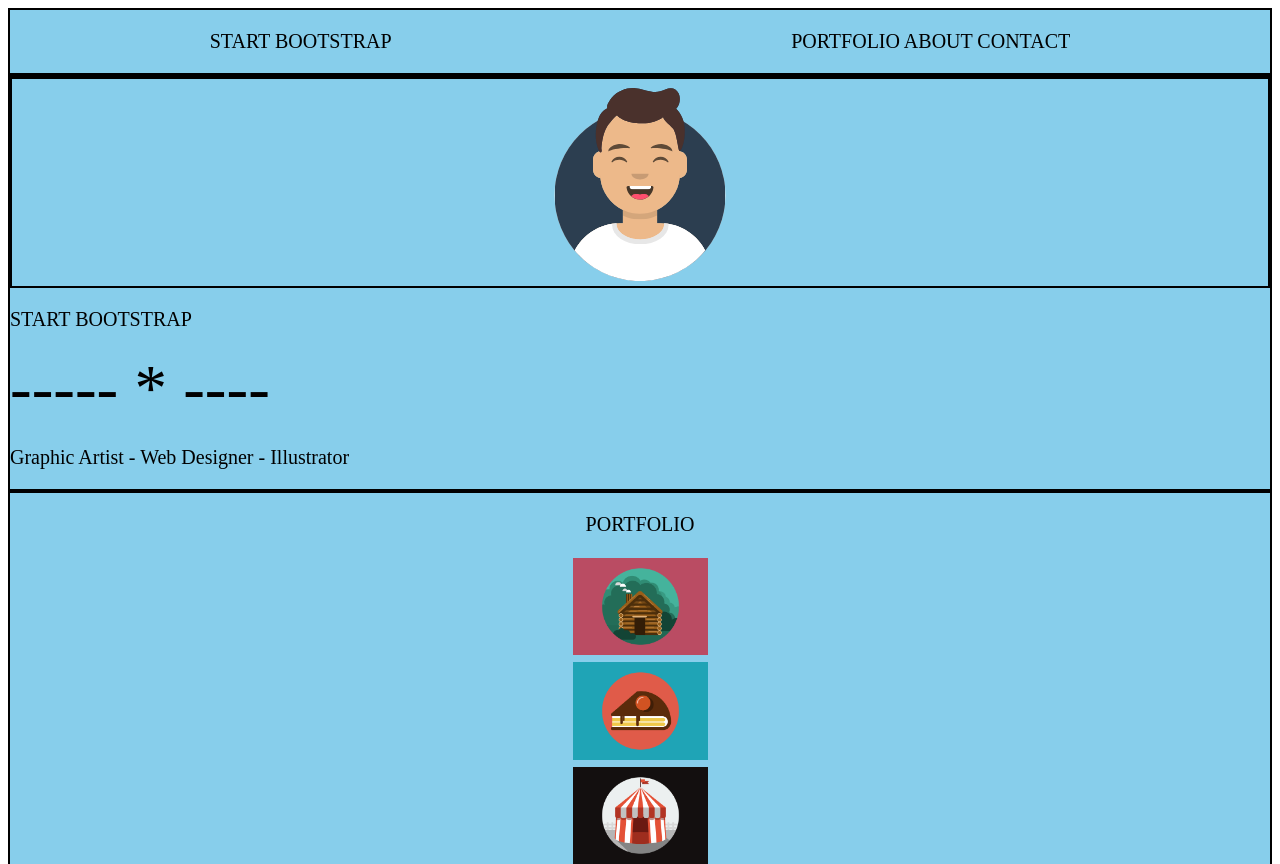
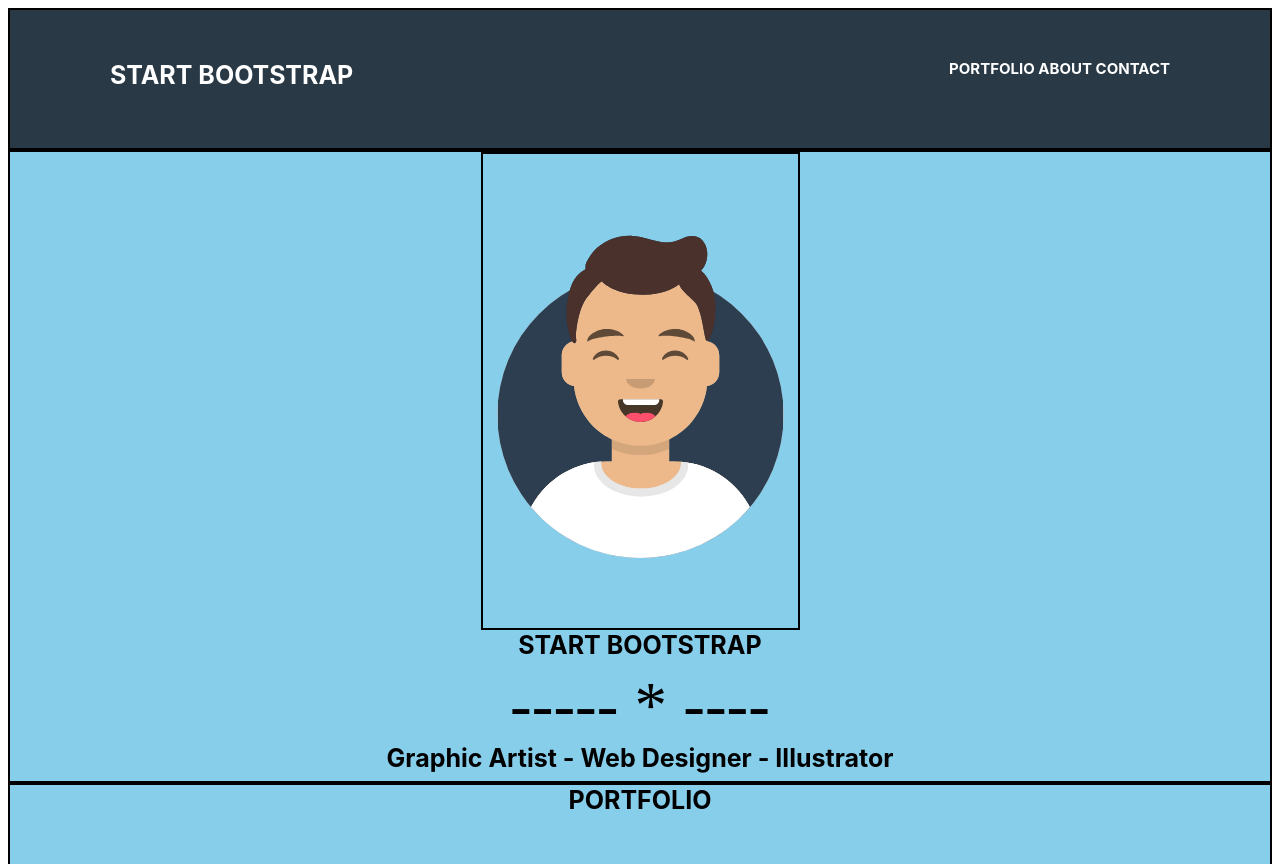
Before and after one commit to Blackpearlcodes/bootstrap-skeleton-clone, a plain HTML site: page index.html in a window 1280 px wide. Shown: the top 864 px of the page. Drawn offline with Linux system fonts and the light colour scheme; files whose address does not match are found by name.

Commit message:
css update 2

```diff
--- a/index.html
+++ b/index.html
@@ -12,16 +12,17 @@
         <div class="container">
 
             <!-- Header -->
-            <div class="box-1, inside-div">
+            <div class="box-1, inside-div, b1">
                 <div class="header"><p>START BOOTSTRAP</p></div>
-                <div class="header"><p>PORTFOLIO   ABOUT   CONTACT</p></div>
+                <div class="header"><p class="b2">PORTFOLIO   ABOUT   CONTACT</p></div>
             </div>
 
             <!-- Photo of face laughing -->
             <div class="box-2, inside-div-v">
-                <div class="box-2"><img src="C:\Users\Ghassan\Desktop\bootstarp\resources\avatars.svg" alt="svg boy laughing"></div>
+                <div class="box-2, face"><img src="C:\Users\Ghassan\Desktop\bootstarp\resources\avatars.svg" alt="svg boy laughing"></div>
+                <p style="text-align:center;">START BOOTSTRAP</p>
                 <div class="inside-div-v">
-                    <div><p>START BOOTSTRAP</p></div>
+                    <!-- <div><p>START BOOTSTRAP</p></div> -->
                     <div>----- * ----</div>
                     <div><p>Graphic Artist - Web Designer - Illustrator</p></div>
                 </div>
@@ -33,17 +34,17 @@
                     <p>PORTFOLIO</p>
                 </div>
                 <div class="inside-div">
-                    <div><img src="C:\Users\Ghassan\Desktop\bootstarp\resources\cabin.png" alt="svg boy laughing"></div>
+                    <div class="p-pad"><img src="C:\Users\Ghassan\Desktop\bootstarp\resources\cabin.png" class="rounded" alt="svg boy laughing"></div>
 
-                    <div><img src="C:\Users\Ghassan\Desktop\bootstarp\resources\cake.png" alt="svg boy laughing"></div>
+                    <div class="p-pad"><img src="C:\Users\Ghassan\Desktop\bootstarp\resources\cake.png" class="rounded" alt="svg boy laughing"></div>
 
-                    <div><img src="C:\Users\Ghassan\Desktop\bootstarp\resources\circus.png" alt="svg boy laughing"></div>
+                    <div class="p-pad"><img src="C:\Users\Ghassan\Desktop\bootstarp\resources\circus.png" class="rounded" alt="svg boy laughing"></div>
 
-                    <div><img src="C:\Users\Ghassan\Desktop\bootstarp\resources\game.png" alt="svg boy laughing"></div>
+                    <div class="p-pad"><img src="C:\Users\Ghassan\Desktop\bootstarp\resources\game.png" class="rounded" alt="svg boy laughing"></div>
 
-                    <div><img src="C:\Users\Ghassan\Desktop\bootstarp\resources\safe.png" alt="svg boy laughing"></div>
+                    <div class="p-pad"><img src="C:\Users\Ghassan\Desktop\bootstarp\resources\safe.png" class="rounded" alt="svg boy laughing"></div>
 
-                    <div><img src="C:\Users\Ghassan\Desktop\bootstarp\resources\submarine.png" alt="svg boy laughing"></div>
+                    <div class="p-pad"><img src="C:\Users\Ghassan\Desktop\bootstarp\resources\submarine.png"  class="rounded" alt="svg boy laughing"></div>
                 </div>
             </div>
 
@@ -74,17 +75,17 @@
                         <textarea id="msg" name="msg" rows="4" cols="50"></textarea>
 
                         <input type="submit" value="Send">
-
-
-
                 </form></div>
             </div>
 
             <!-- Location -->
             <div class="box-2, inside-div-v">
-                <div class="box-2">C1</div>
-                <div class="box-2">C2</div>
-                <div class="box-2">C2</div>
+                <div class="box-2"><p>LOCATION
+                    2215 John Daniel Drive
+                    Clark, MO 65243</p></div>
+                <div class="box-2"><p>AROUND THE WEB</p></div>
+                <div class="box-2"><p>ABOUT FREELANCER
+                    Freelance is a free to use, MIT licensed Bootstrap theme created by Start Bootstrap .</div>
             </div>
 
 
@@ -92,14 +93,6 @@
             <div class="box-6">
                 <p style="align-content: center; font-size: 15px;">© Your Website 2022</p>
             </div>
-
-
-
         </div>
-
-
-
-
-
     </body>
 </html>
--- a/styles.css
+++ b/styles.css
@@ -8,6 +8,8 @@
 
 
  [class ^="box-"]{
+    text-align: center;
+    align-content: center;
      width: auto;
      height: auto;
      background-color: skyblue;
@@ -17,28 +19,90 @@
 
  .inside-div {
     display: flex;
+    align-content: center;
     flex-direction: row;
     justify-content: space-around;
     flex-wrap: wrap;
 }
 
  .inside.div-v{
+    text-align: center;
+    align-content: center;
     display: flex;
     flex-direction: column;
     justify-content: space-around;
     align-items: center;
 }
 
+.face {
+    max-width: 25%;
+    height: auto;
+    /* display: block; */
+    margin-left: auto;
+    margin-right: auto;
+    padding-top: 35px;
+    padding-bottom: 35px;
+}
+
 img {
-    max-width: 15%;
     height: auto;
     display: block;
     margin-left: auto;
     margin-right: auto;
-    padding-top: 2px;
-    padding-bottom: 5px;
+    padding-top: 35px;
+    padding-bottom: 35px;
 }
 
 p {
-    font-size: 20px;
+    font-size: 25px;
 }
+
+h1 {
+    display: block;
+    font-size: 2em;
+    margin-block-start: 0.67em;
+    margin-block-end: 0.67em;
+    margin-inline-start: 0px;
+    margin-inline-end: 0px;
+    font-weight: bold;
+}
+
+h6, .h6, h5, .h5, h4, .h4, h3, .h3, h2, .h2, h1, .h1, p {
+    margin-top: 0;
+    margin-bottom: 0.5rem;
+    font-family: "Montserrat", -apple-system, BlinkMacSystemFont, "Segoe UI", Roboto, "Helvetica Neue", Arial, "Noto Sans", sans-serif, "Apple Color Emoji", "Segoe UI Emoji", "Segoe UI Symbol", "Noto Color Emoji";
+    font-weight: 700;
+    line-height: 1.2;
+}
+
+
+.b1 {
+    color: white;;
+    background-color: rgb(41, 57, 69);
+    display: flex;
+    flex-direction: row;
+    justify-content: space-between;
+    padding-left: 100px;
+    padding-right: 100px;
+    padding-top: 50px;
+    padding-bottom: 50px;
+}
+
+.b2 {
+    font-size: 15px;
+}
+
+
+.rounded {
+    border-radius: 35px;
+    padding: 20px;
+    width: auto;
+    height: auto;
+}
+
+.p-pad {
+    padding-left: 15px;
+    padding-right: 15px;
+    padding-top: 50px;
+    padding-bottom: 50px;
+}
```
